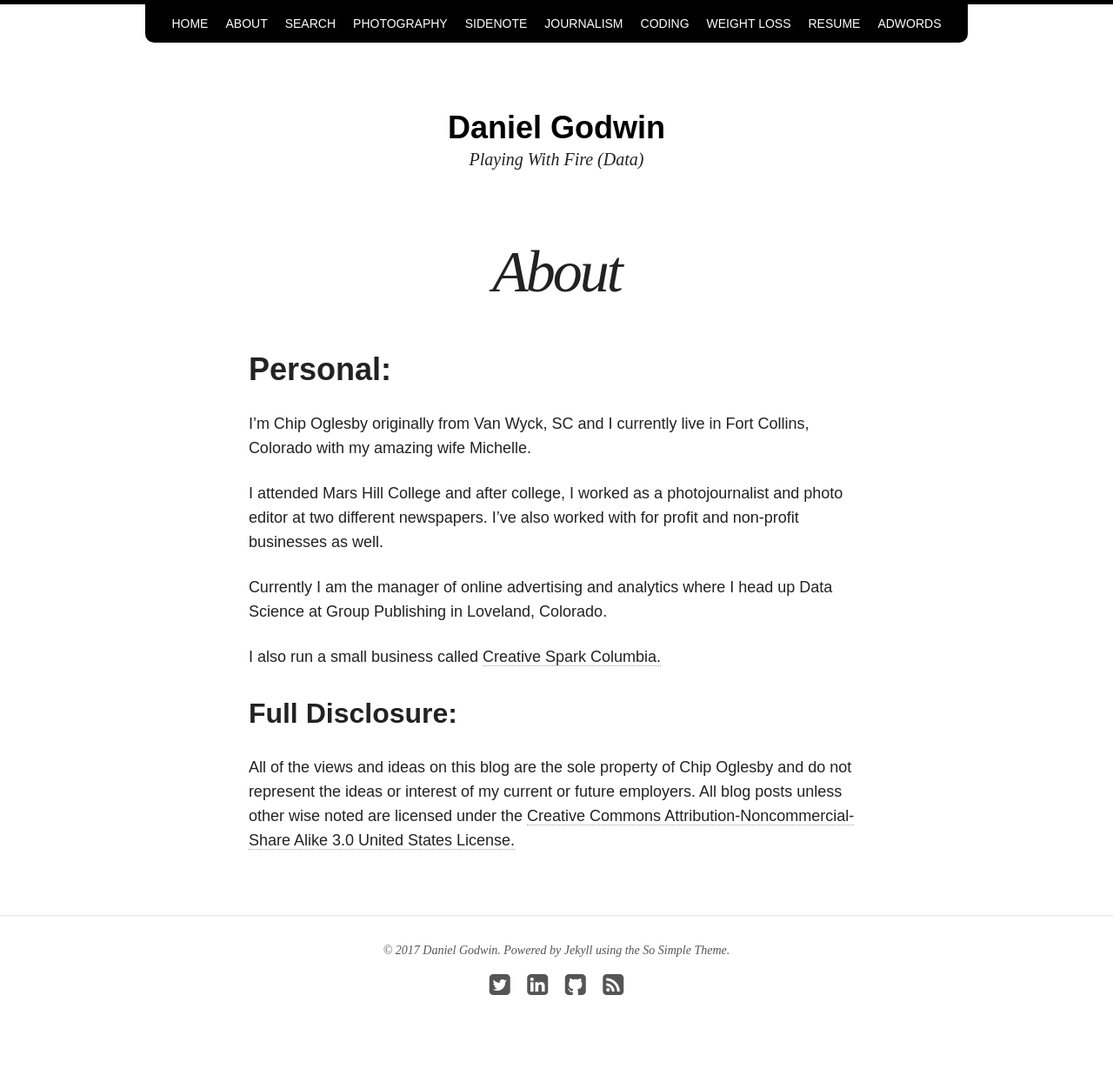
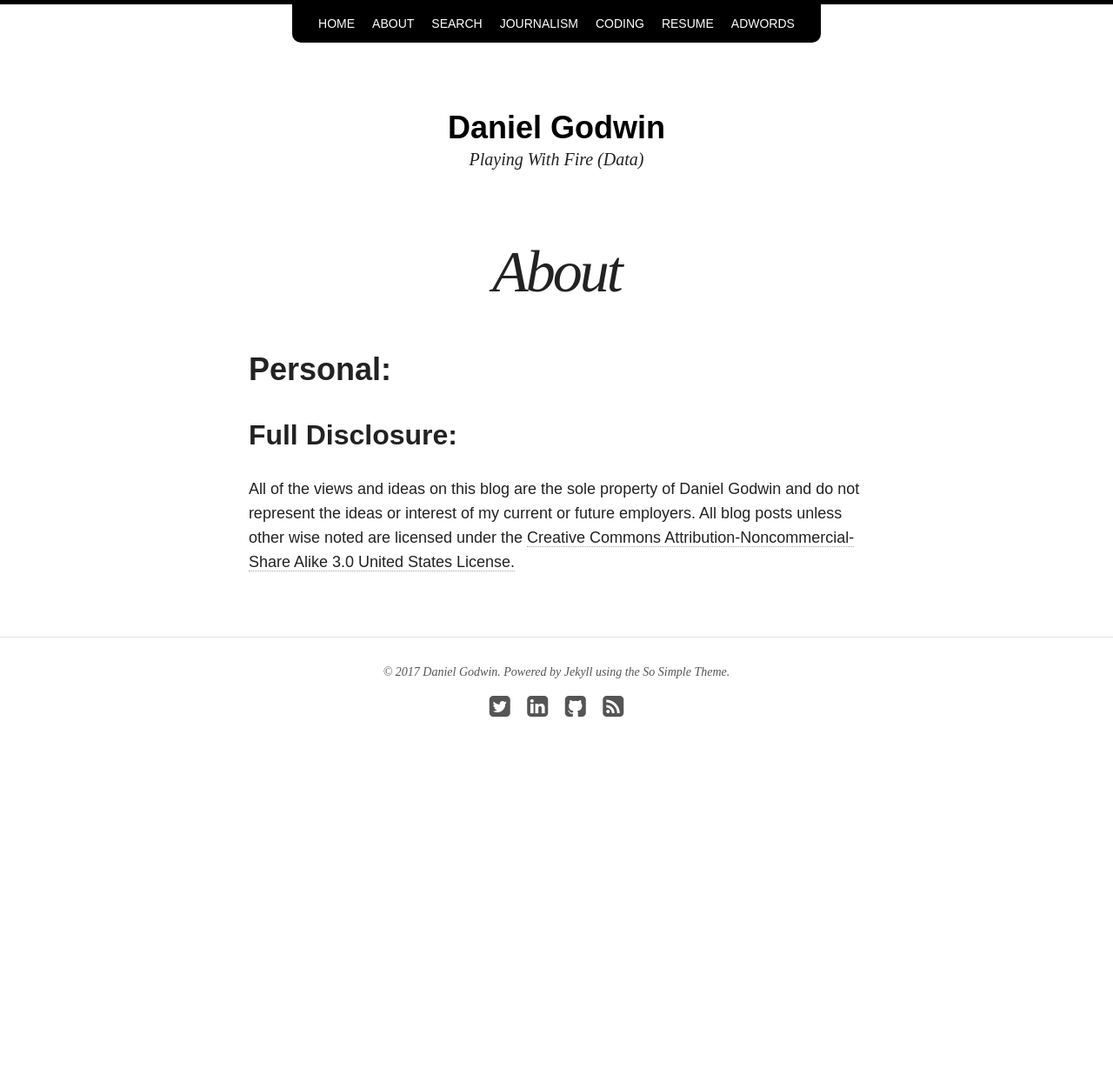
Before and after one commit to danielg7/danielg7.github.io, a Jekyll site: the page built from about/index.md, in a window 1280 px wide. Shown: the whole page at 87% size. Built offline with Jekyll 4.4.1, drawn with Linux system fonts in a browser that asks for light colours; nearby versions of some CDN libraries; after the commit the page ends 924 px from its top, so only the background shows below that.

Commit message:
Tweaking setup

```diff
--- a/_data/navigation.yml
+++ b/_data/navigation.yml
@@ -9,21 +9,12 @@
 - title: Search
   url: /search/
 
-- title: Photography
-  url: /photography/
-
-- title: Sidenote
-  url: /sidenote/
-
 - title: Journalism
   url: /journalism/
 
 - title: Coding
   url: /coding/
 
-- title: Weight Loss
-  url: /weightloss/
-
 - title: Resume
   url: /resume/
 
--- a/about/index.md
+++ b/about/index.md
@@ -11,23 +11,11 @@ excerpt: "A little something about myself"
 ---
 # Personal:
 
-I'm Chip Oglesby originally from Van Wyck, SC and I currently live in
-Fort Collins, Colorado with my amazing wife Michelle.
-
-I attended Mars Hill College and after college, I worked as a
-photojournalist and photo editor at two different newspapers. I've also worked
-with for profit and non-profit businesses as well.
-
-Currently I am the manager of online advertising and analytics where I head up
-Data Science at Group Publishing in Loveland, Colorado.
-
-I also run a small business
-called [Creative Spark Columbia.](http://www.creativesparkcolumbia.com/)
 
 ## Full Disclosure:
 
 All of the views and ideas on this blog are the sole property of
-Chip Oglesby and do not represent the ideas or interest of my current or
+Daniel Godwin and do not represent the ideas or interest of my current or
 future employers. All blog posts unless other wise noted are licensed under
 the
 [Creative Commons Attribution-Noncommercial-Share Alike 3.0 United States License.](http://creativecommons.org/licenses/by-nc-sa/3.0/us/)
```
Also changed, not shown: other parts of about/index.md (+1 -1 lines).
